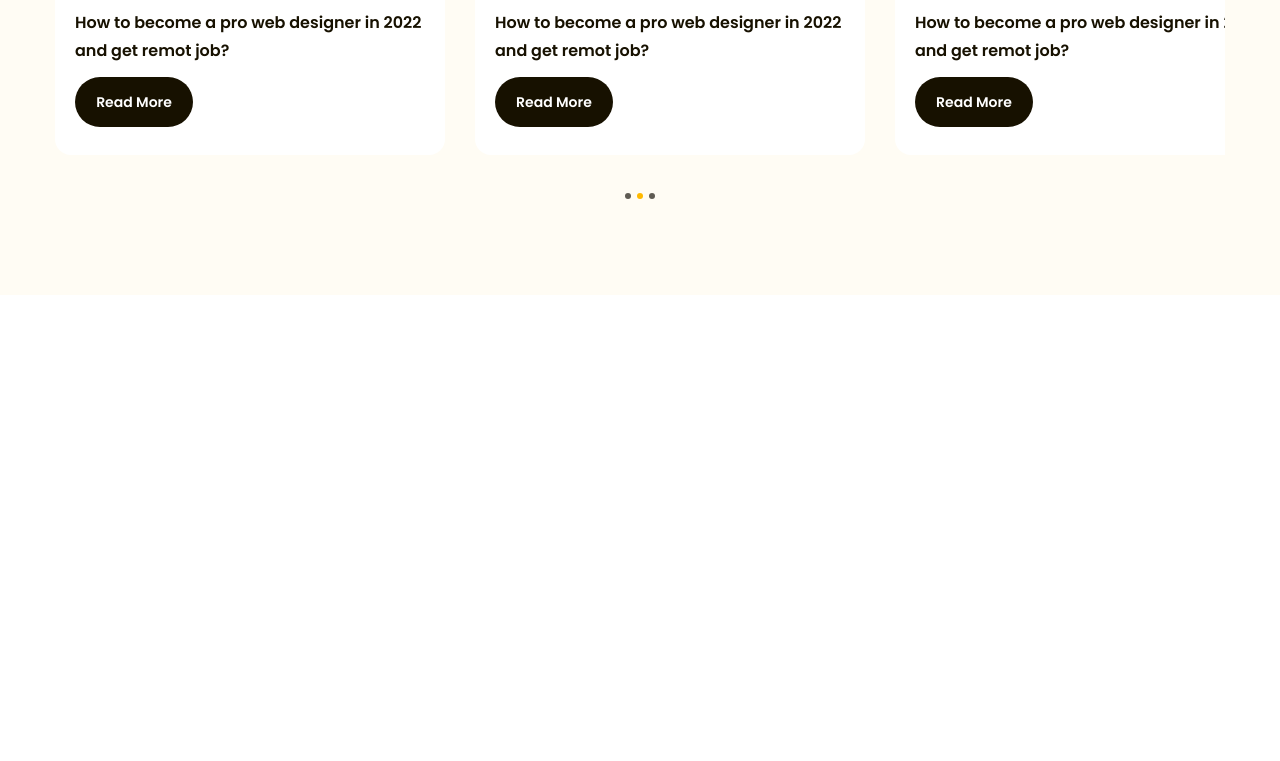
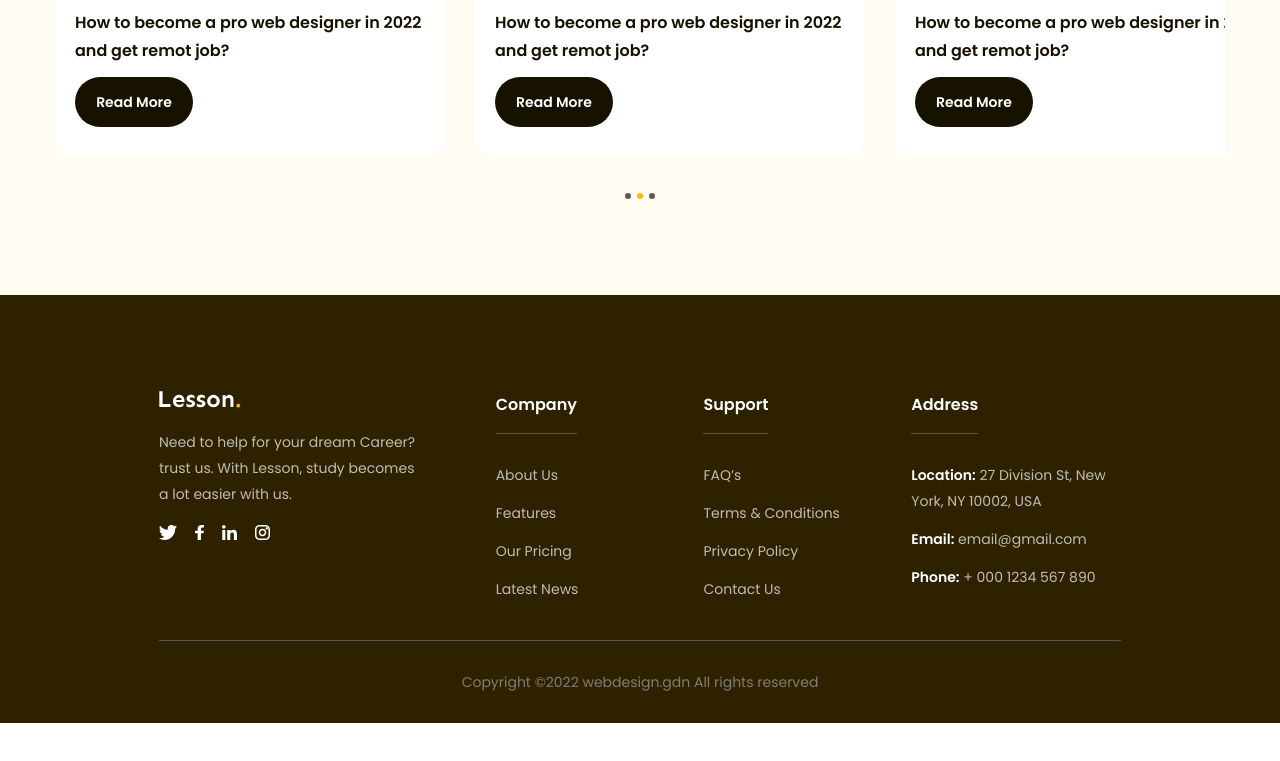
Before and after one commit to Tranly2501/Tuhoc.cc_Project1, a plain HTML site: page index.html in a window 1280 px wide. Shown: the part 4331-5092 px from the top of the page. Drawn offline with Linux system fonts and the light colour scheme; files whose address does not match are found by name.

Commit message:
p13..FooterFooter

```diff
--- a/assets/css/style.css
+++ b/assets/css/style.css
@@ -679,3 +679,73 @@ header .btn-sign-up{
     cursor: default;
 
 }
+
+/* =======================footer============ */
+footer{
+background: #2E2100;
+padding: 96px 135px 0;
+}
+
+.footer .row{
+    display: flex;
+    padding-bottom: 38px;
+    border-bottom: 1px solid  #59554B;
+}
+
+.footer .row .column{
+    width: 21.6%;
+}
+.footer .row .column:first-child{
+    width: 35%;
+
+}
+.footer .desc{
+    margin-top: 18px;
+    max-width: 267px;
+    color: #BFBCB2;
+    font-size: 1.4rem;
+    line-height: 1.86; /* 185.714% */
+}
+
+.footer .socials{
+    display: flex;
+    gap: 18px;
+    margin-top: 18px;
+}
+.footer .title{
+    padding-bottom: 14px;
+    display: inline-block;
+    border-bottom: 1px solid  #59554B;;
+    color: #FFF;
+    font-size: 1.6rem;
+    font-weight: 600;
+    line-height: 1.75; /* 175% */
+}
+.footer .list{
+    margin-top: 28px;
+}
+.footer .list a{
+    display: inline-block;
+    margin-bottom: 12px;
+    color: #BFBCB2;
+    font-size: 1.4rem;
+    line-height: 1.86; /* 185.714% */
+}
+.footer .list li:last-child a{
+    margin-bottom: 0;
+}
+
+.footer .list strong{
+    color: #FFF;
+    font-size: 1.4rem;
+    font-weight: 600;
+    line-height: 1.86; /* 185.714% */
+}
+
+.footer .copyright{
+    padding: 28px 0;
+    color: #807D74;
+    text-align: center;
+    font-size: 1.4rem;
+    line-height: 1.86; /* 185.714% */
+}
--- a/index.html
+++ b/index.html
@@ -49,8 +49,7 @@
       </header>
 
       <!-- thẻ main: thẻ chứa nd chính  -->
-       <main>
-            <div class="main">
+        <div class="main">
                 <!-- hero -->
                 <div class="hero">
                     <div class="main-content">
@@ -398,8 +397,90 @@
                     </div>
                  </div>
 
+        </div>
+
+        <!-- footer -->
+         <footer class="footer">
+            <div class="main-content">
+               <div class="row">
+                <!-- column 1 -->
+                <div class="column">
+                    <img src="./assets/img/Lesson..svg" alt="Lesson." class="logo">
+                    <div class="desc">Need to help for your dream Career? trust us. With Lesson, study becomes a lot easier with us.</div>
+                    <div class="socials">
+                        <a href="#!">
+                            <img src="./assets/icon/Twitter.svg" alt="Twitter" class="icon">
+                        </a>
+                        <a href="#!">
+                            <img src="./assets/icon/Facebook.svg" alt="Facebook" class="icon">
+                        </a>
+                        <a href="#!">
+                            <img src="./assets/icon/Linkedin.svg" alt="Linkedin" class="icon">
+                        </a>
+                        <a href="#!">
+                            <img src="./assets/icon/instagram.svg" alt="Instagram" class="icon">
+                        </a>
+                    </div>
+                </div>
+                 <!-- column 2 -->
+                <div class="column">
+                    <h3 class="title">Company</h3>
+                    <ul class="list">
+                        <li>
+                            <a href="#!">About Us</a>
+                        </li>
+                        <li>
+                            <a href="#!">Features</a>
+                        </li>
+                        <li>
+                            <a href="#!">Our Pricing</a>
+                        </li>
+                        <li>
+                            <a href="#!">Latest News</a>
+                        </li>
+                    </ul>
+                </div>
+                 <!-- column 3 -->
+                <div class="column">
+                    <h3 class="title">Support</h3>
+                    <ul class="list">
+                        <li>
+                            <a href="#!">FAQ’s</a>
+                        </li>
+                        <li>
+                            <a href="#!">Terms & Conditions</a>
+                        </li>
+                        <li>
+                            <a href="#!">Privacy Policy</a>
+                        </li>
+                        <li>
+                            <a href="#!">Contact Us</a>
+                        </li>
+                    </ul>
+                </div>
+                 <!-- column 4 -->
+                <div class="column">
+                    <h3 class="title">Address</h3>
+                    <ul class="list">
+                        <li>
+                            <a href="#!"><strong>Location:</strong> 27 Division St, New York, NY 10002, USA</a>
+                        </li>
+                        <li>
+                            <a href="#!"><strong>Email:</strong> email@gmail.com</a>
+                        </li>
+                        <li>
+                            <a href="#!"><strong>Phone:</strong> + 000 1234 567 890</a>
+                        </li>
+                    </ul>
+                </div>
+               </div>
+
+               <div class="copyright">
+                <p>Copyright ©2022 webdesign.gdn All rights reserved</p>
+               </div>
             </div>
-       </main>
+         </footer>
+
 </body>
 
 </html>
```
Also changed, not shown: assets/icon/Facebook.svg (added), assets/icon/Linkedin.svg (added), assets/icon/Twitter.svg (added), assets/icon/instagram.svg (added), assets/img/Lesson..svg (added).
